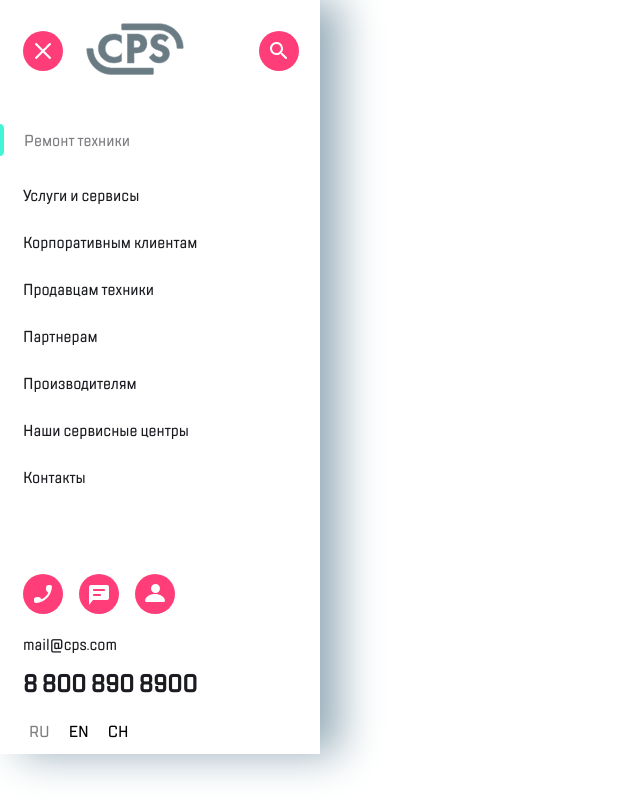
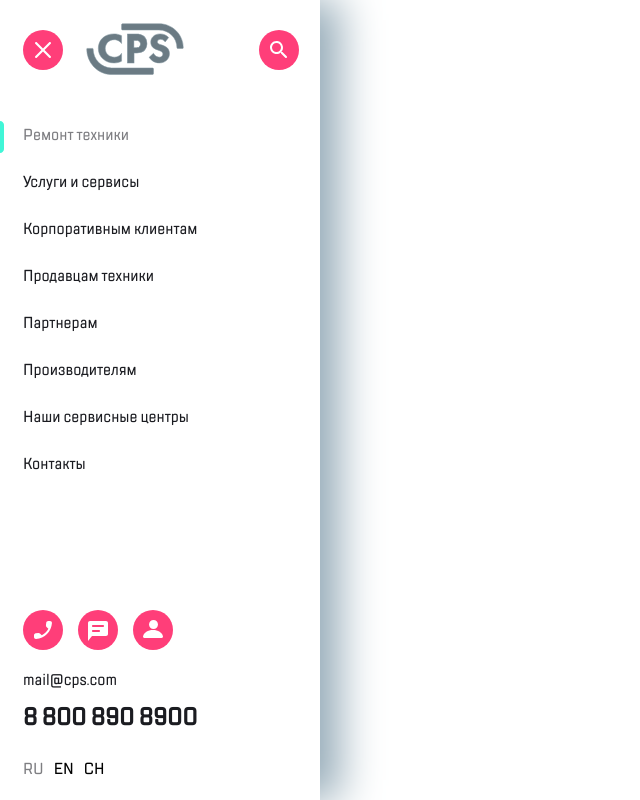
Before and after one commit to ypnf/menu, a plain HTML site: page index.html in a window 1280 px wide. Shown: the whole page, without its empty margins (0-640 px from the left). Drawn offline with Linux system fonts and the light colour scheme.

Commit message:
Add files via upload

```diff
--- a/index.html
+++ b/index.html
@@ -6,54 +6,75 @@
       <meta charset="utf-8">
    </head>
    <body>
-      <header class="header">
-         <input class="header__button header__burger" type="image" src="icons/burger.svg" alt="закрыть меню">
-         <a class="header__group" href="#">
-            <img src="icons/Group.svg" alt="логотип CPS">
+   <aside class="aside-menu">
+      <div class="aside-menu__header">
+         <button class="aside-menu__header-button aside-menu__close">
+            <img class="aside-menu__close-image" src="icons/burger.svg" alt="закрыть меню">
+         </button>
+         <a class="aside-menu__logo" href="#">
+            <img  class="aside-menu__logo-image" src="icons/Group.svg" alt="логотип CPS">
          </a>
-         <input class="header__button" type="image" src="icons/search.svg" alt="поиск">
-      </header>
-      <nav>
-         <ul class="navigation">
-            <li class="navigation__item navigation__item--active"><a class="navigation__link navigation__link--active" href="#">Ремонт техники</a></li>
-            <li class="navigation__item"><a class="navigation__link" href="#">Услуги и сервисы</a></li>
-            <li class="navigation__item"><a class="navigation__link" href="#">Корпоративным клиентам</a></li>
-            <li class="navigation__item"><a class="navigation__link" href="#">Продавцам техники</a></li>
-            <li class="navigation__item"><a class="navigation__link" href="#">Партнерам</a></li>
-            <li class="navigation__item"><a class="navigation__link" href="#">Производителям</a></li>
-            <li class="navigation__item"><a class="navigation__link" href="#">Наши сервисные центры</a></li>
-            <li class="navigation__item"><a class="navigation__link" href="#">Контакты</a></li>
+         <button class="aside-menu__header-button aside-menu__search">
+            <img class="aside-menu__search-image" src="icons/search.svg" alt="поиск">
+         </button>
+      </div>
+      <nav class="aside-menu__navigation">
+         <ul class="aside-menu__navigation-list">
+            <li class="aside-menu__navigation-item aside-menu__navigation-item--active"><a class="aside-menu__navigation-link aside-menu__navigation-link--active" href="#">Ремонт техники</a></li>
+            <li class="aside-menu__navigation-item"><a class="aside-menu__navigation-link" href="#">Услуги и сервисы</a></li>
+            <li class="aside-menu__navigation-item"><a class="aside-menu__navigation-link" href="#">Корпоративным клиентам</a></li>
+            <li class="aside-menu__navigation-item"><a class="aside-menu__navigation-link" href="#">Продавцам техники</a></li>
+            <li class="aside-menu__navigation-item"><a class="aside-menu__navigation-link" href="#">Партнерам</a></li>
+            <li class="aside-menu__navigation-item"><a class="aside-menu__navigation-link" href="#">Производителям</a></li>
+            <li class="aside-menu__navigation-item"><a class="aside-menu__navigation-link" href="#">Наши сервисные центры</a></li>
+            <li class="aside-menu__navigation-item"><a class="aside-menu__navigation-link" href="#">Контакты</a></li>
          </ul>
       </nav>
-      <footer class="footer">
-         <ul class="footer__icon-list">
-            <li class="footer__icon-item">
-               <input class="footer__button" type="image" src="icons/chat copy.svg" alt="заказать звонок">
+      <div class="aside-menu__footer">
+         <ul class="aside-menu__footer-list">
+            <li class="aside-menu__footer-item">
+               <button class="aside-menu__footer-button">
+                  <img class="aside-menu__call-image" src="icons/chat copy.svg" alt="заказать звонок">
+               </button>
             </li>
-            <li class="footer__icon-item">
-               <input class="footer__button" type="image" src="icons/chat.svg" alt="обратная связь">
+            <li class="aside-menu__footer-item">
+               <button class="aside-menu__footer-button">
+                  <img class="aside-menu__chat-image" src="icons/chat.svg" alt="обратная связь">
+               </button>
             </li>
-            <li class="footer__icon-item">
-               <input class="footer__button" type="image" src="icons/profile.svg" alt="личный кабинет">
+            <li class="aside-menu__footer-item">
+               <button class="aside-menu__footer-button">
+                  <img class="aside-menu__profile-image" src="icons/profile.svg" alt="личный кабинет">
+               </button>
             </li>
          </ul>
-         <div class="footer__contacts">
-            <a class="footer__mail" href="#">mail@cps.com</a>
-            <a class="footer__phone-number" href="#">8 800 890 8900</a>
+         <div class="aside-menu__contacts">
+            <a class="aside-menu__mail" href="mailto:mail@cps.com">mail@cps.com</a>
+            <a class="aside-menu__phone-number" href="tel:+78008908900">8 800 890 8900</a>
          </div>
-         <div class="footer__language">
-            <ul class="footer__language-list">
-               <li class="footer__language-item">
-                  <input class="footer__language-button footer__language-button--active" type="button" value="ru">
+         <div class="aside-menu__language">
+            <ul class="aside-menu__language-list">
+               <li class="aside-menu__language-item">
+                  <label class="aside-menu__label">
+                     <input class="aside-menu__radio" type="radio" name="language" value="ru" checked>
+                     <span class="aside-menu__text">ru</span>
+                  </label>
                </li>
-               <li class="footer__language-item">
-                  <input class="footer__language-button" type="button" value="en">
+               <li class="aside-menu__language-item">
+                  <label class="aside-menu__label">
+                     <input class="aside-menu__radio" type="radio" name="language" value="en">
+                     <span class="aside-menu__text">en</span>
+                  </label>
                </li>
-               <li class="footer__language-item">
-                  <input class="footer__language-button" type="button" value="ch">
+               <li class="aside-menu__language-item">
+                  <label class="aside-menu__label">
+                     <input class="aside-menu__radio" type="radio" name="language" value="ch">
+                     <span class="aside-menu__text">ch</span>
+                  </label>
                </li>
             </ul>
          </div>
-      </footer>
+      </div>
+   </aside>
    </body>
 </html>
--- a/style/style.css
+++ b/style/style.css
@@ -10,109 +10,110 @@
 }
 body {
    margin: 0;
-   width: 320px;
-   height: 100%;
+}
+.aside-menu {
+   max-width: 320px;
+   height: 100vh;
+   display: flex;
+   flex-direction: column;
+   gap: 45px;
    box-shadow: 20px 0 40px 0 #95abb8;
 }
-.header {
+.aside-menu__header {
    display: flex;
+   align-items: center;
    padding-top: 23px;
    padding-left: 23px;
-   padding-bottom: 45px;
 }
-.header__burger {
+.aside-menu__header-button, .aside-menu__footer-button {
+   padding: 0;
+   cursor: pointer;
+   border: none;
+   background-color: transparent;
+}
+.aside-menu__close {
    padding-right: 23px;
 }
-.header__group {
+.aside-menu__logo {
    padding-right: 75px;
 }
-.header__button:hover, .footer__button:hover {
+.aside-menu__header-button:hover, .aside-menu__footer-button:hover {
    opacity: 0.6;
    transition: opacity 0.4s ease-out;
 }
-.navigation {
+.aside-menu__navigation-list {
    margin: 0;
    padding: 0;
    display: flex;
    flex-direction: column;
+   gap: 25px;
+   padding-left: 23px;
    list-style: none;
-   padding-bottom: 60px;
 }
-.navigation__item {
-   padding-bottom: 25px;
-   padding-left: 23px;
-}
-.navigation__link {
+.aside-menu__navigation-link, .aside-menu__mail, .aside-menu__phone-number {
    text-decoration: none;
    color: #1B1C21;
    font-family: 'TT Lakes';
    font-size: 16px;
 }
-.navigation__link:hover, .footer__language-button:hover {
+.aside-menu__navigation-link:hover, .aside-menu__label:hover {
    color: #FF3E79;
    transition: color 0.4s ease;
 }
-.navigation__link--active, .footer__language-button--active {
+.aside-menu__navigation-link--active {
    color: #7E7E82;
 }
-.navigation__item--active {
-   padding-left: 0;
+.aside-menu__navigation-item--active {
+   position: relative;
 }
-.navigation__item--active::before {
+.aside-menu__navigation-item--active::before {
    content: url(../icons/highlight.svg);
-   padding-right: 20px;
-   vertical-align: middle;
+   position: absolute;
+   top: -3px;
+   left: -23px;
 }
-.footer {
+.aside-menu__footer {
    display: flex;
    flex-direction: column;
+   margin-top: auto;
+   gap: 15px;
+   padding-left: 23px;
+}
+.aside-menu__footer-list {
+   margin: 0;
+   padding: 0;
+   list-style: none;
+   display: flex;
+   gap: 15px;
+}
+.aside-menu__contacts {
+   display: flex;
+   flex-direction: column;
+   gap: 10px;
    padding-bottom: 10px;
 }
-.footer__icon-list {
-   margin: 0;
-   padding: 0;
-   padding-left: 23px;
-   list-style: none;
-   display: flex;
-}
-.footer__icon-item {
-   padding-right: 16px;
-   padding-bottom: 16px;
-}
-.footer__contacts {
-   display: flex;
-   flex-direction: column;
-   font-family: 'TT Lakes';
-   padding-left: 23px;
-   padding-bottom: 20px;
-}
-.footer__mail {
-   text-decoration: none;
-   color: #1B1C21;
-   font-size: 16px;
-   padding-bottom: 12px;
-}
-.footer__phone-number {
-   text-decoration: none;
-   color: #1B1C21;
+.aside-menu__phone-number {
    font-size: 24px;
    font-weight: bold;
 }
-.footer__language-list {
+.aside-menu__language-list {
    margin: 0;
    padding: 0;
-   padding-left: 23px;
    display: flex;
+   gap: 10px;
    list-style: none;
+   padding-bottom: 20px;
 }
-.footer__language-item {
-   padding-right: 7px;
+.aside-menu__radio {
+   appearance: none;
+   position: absolute;
 }
-.footer__language-button {
-   background-color: transparent;
-   border: none;
-   cursor: pointer;
+.aside-menu__text {
    font-family: 'TT Lakes';
    font-size: 16px;
    text-transform: uppercase;
+   cursor: pointer;
 }
+.aside-menu__radio:checked  + .aside-menu__text {
+   color: #7E7E82;
+}
```
